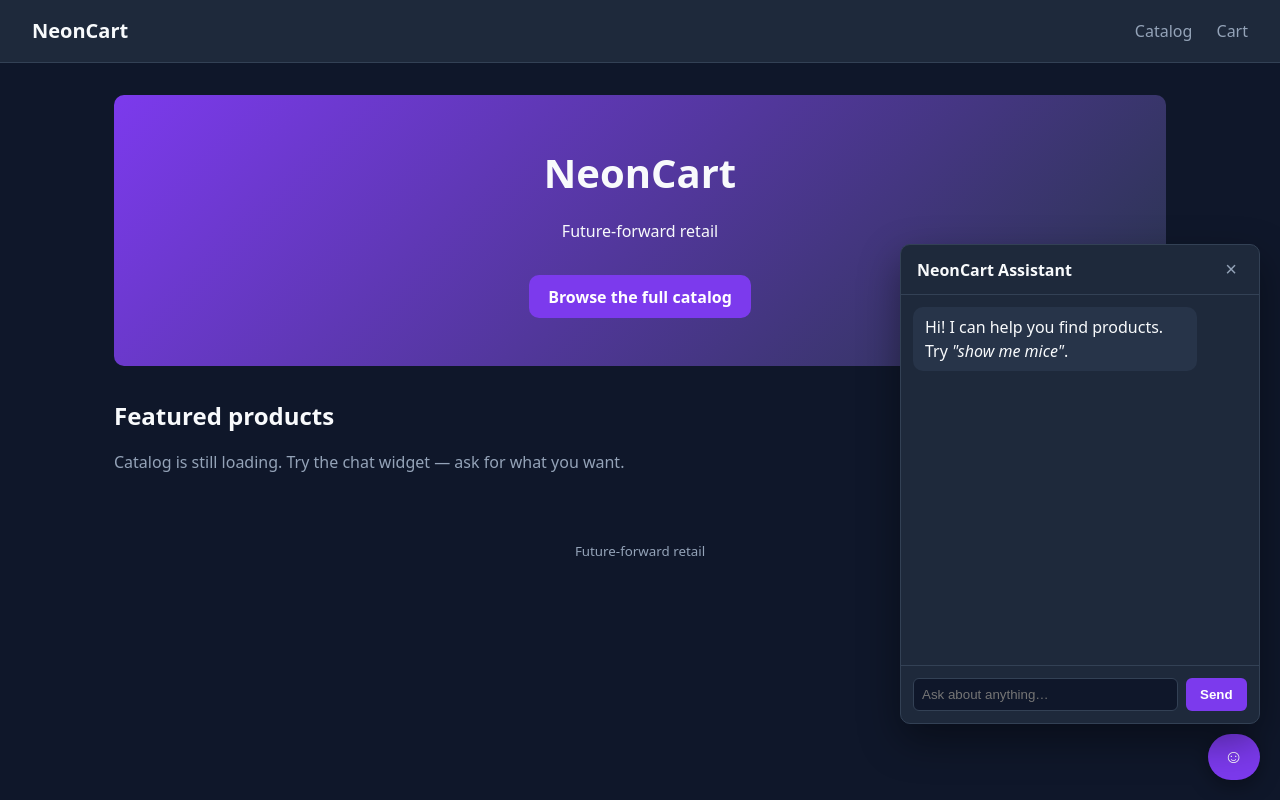
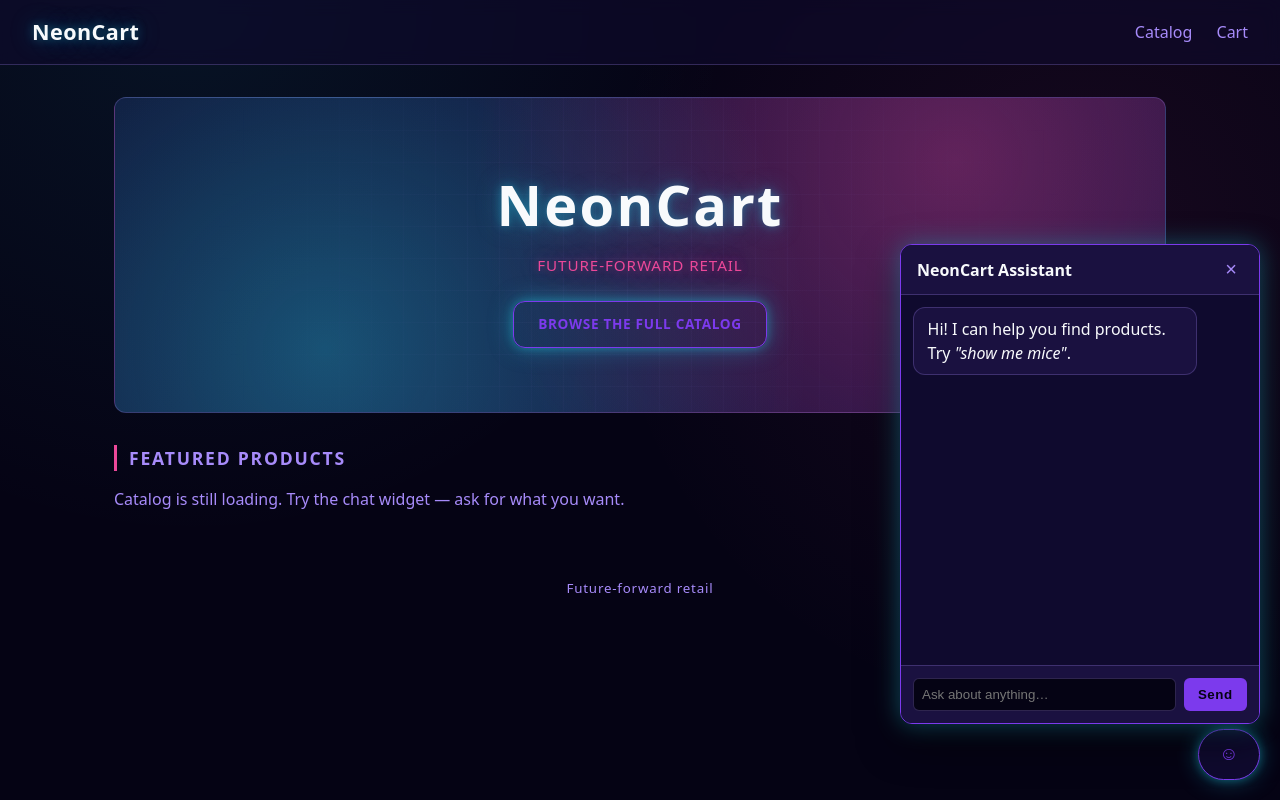
Before and after one commit to stephenwagner-grafana/observibelity, a FastAPI app: template src/neoncart/app/templates/index.html in a window 1280 px wide, after a click that opens the changed part. Run offline with FastAPI, Linux system fonts and the light colour scheme; the template is opened without the code that fills it, so the values that code supplies are empty.

Commit message:
feat(neoncart): true-neon visual refresh + branding env-var bugfix
The storefront looked indistinguishable from every other dark-purple
AI demo (same Tailwind violet on slate-900 the original NeonCart
shipped with). Rebuilt style.css around an electric-cyan + hot-magenta
neon-arcade palette: glow on the hero title, magenta accent on prices,
gradient underlines on card hover, subtle scan-line grid in the hero,
backdrop-blurred sticky nav, uppercase eyebrow text on section titles.

Layout, class names, and HTML templates are unchanged — only style.css
+ the chart's branding plumbing moved.

Branding bugfix: the chart was setting env vars TAGLINE and
PRIMARY_COLOR on the neoncart pod, but app/main.py reads
BRANDING_TAGLINE and BRANDING_PRIMARY_COLOR. Result: the Python
fallbacks ("Future-forward retail" + #7c3aed purple) always won
regardless of what values.yaml said. Renamed the ConfigMap keys +
deployment env mappings to the BRANDING_* prefix so neoncart.branding
in values.yaml actually flows through.

Default tagline is now "Glow on. Shop on." and default primary is
#22d3ee (cyan). values.yaml grows a neoncart.branding block for
shape parity with supportbot.branding so the override surface is
self-documenting.

Co-Authored-By: Claude Opus 4.7 <noreply@anthropic.com>

```diff
--- a/src/neoncart/app/static/style.css
+++ b/src/neoncart/app/static/style.css
@@ -1,16 +1,27 @@
-/* NeonCart storefront styles. --primary-color is injected per-deploy
-   from values.yaml -> neoncart.branding.primaryColor (see base.html). */
+/* NeonCart storefront — neon-arcade aesthetic.
+   --primary-color is injected per-deploy from values.yaml ->
+   neoncart.branding.primaryColor (see base.html). Defaults to electric
+   cyan; accent is hot magenta. Background is near-black with violet
+   undertones so the neon glows read on first paint. */
 
 :root {
-  --primary-color: #7c3aed;
-  --bg: #0f172a;
-  --surface: #1e293b;
-  --surface-elev: #273449;
+  --primary-color: #22d3ee;        /* electric cyan (overridable) */
+  --accent-color: #ec4899;         /* hot magenta */
+  --accent-color-soft: rgba(236, 72, 153, 0.35);
+  --primary-color-soft: rgba(34, 211, 238, 0.35);
+  --bg: #050314;                   /* near-black violet */
+  --surface: #0f0a2e;              /* midnight purple */
+  --surface-elev: #1a1140;
   --text: #f8fafc;
-  --text-muted: #94a3b8;
-  --border: #334155;
+  --text-muted: #a78bfa;           /* lavender, not slate */
+  --border: rgba(167, 139, 250, 0.25);
+  --border-hot: var(--primary-color);
   --danger: #ef4444;
-  --radius: 10px;
+  --radius: 12px;
+  --glow-primary: 0 0 10px var(--primary-color-soft),
+                  0 0 24px var(--primary-color-soft);
+  --glow-accent:  0 0 10px var(--accent-color-soft),
+                  0 0 24px var(--accent-color-soft);
 }
 
 * { box-sizing: border-box; }
@@ -19,38 +30,47 @@ body {
   margin: 0;
   font-family: ui-sans-serif, system-ui, -apple-system, "Segoe UI",
     Roboto, "Helvetica Neue", Arial, sans-serif;
-  background: var(--bg);
+  background:
+    radial-gradient(circle at 15% 0%, rgba(34, 211, 238, 0.08), transparent 40%),
+    radial-gradient(circle at 85% 30%, rgba(236, 72, 153, 0.08), transparent 40%),
+    var(--bg);
+  background-attachment: fixed;
   color: var(--text);
   line-height: 1.5;
+  -webkit-font-smoothing: antialiased;
 }
 
 a { color: var(--primary-color); text-decoration: none; }
-a:hover { text-decoration: underline; }
+a:hover { text-decoration: underline; text-shadow: var(--glow-primary); }
 
 /* ---- Nav ---------------------------------------------------------- */
 .nc-nav {
   display: flex; justify-content: space-between; align-items: center;
-  padding: 1rem 2rem; background: var(--surface);
+  padding: 1rem 2rem;
+  background: rgba(15, 10, 46, 0.6);
+  backdrop-filter: blur(8px);
   border-bottom: 1px solid var(--border);
+  position: sticky; top: 0; z-index: 10;
 }
 .nc-brand {
   display: flex; gap: 0.6rem; align-items: center;
-  font-weight: 700; font-size: 1.25rem; color: var(--text);
+  font-weight: 700; font-size: 1.35rem; color: var(--text);
+  letter-spacing: 0.02em;
+  text-shadow: var(--glow-primary);
 }
 .nc-brand img { height: 28px; }
 .nc-nav nav a { margin-left: 1.25rem; color: var(--text-muted); }
-.nc-nav nav a:hover { color: var(--text); }
+.nc-nav nav a:hover { color: var(--primary-color); }
 
 /* ---- "View as" persona picker ------------------------------------- */
 .persona-picker {
-  display: flex;
-  align-items: center;
-  gap: 0.5rem;
-  margin-left: auto;
+  display: flex; align-items: center; gap: 0.5rem; margin-left: auto;
 }
 .persona-picker label {
   color: var(--text-muted);
   font-size: 0.85rem;
+  text-transform: uppercase;
+  letter-spacing: 0.08em;
 }
 .persona-picker select {
   background: var(--surface);
@@ -63,33 +83,93 @@ a:hover { text-decoration: underline; }
   max-width: 260px;
 }
 .persona-picker select:focus {
-  outline: 2px solid var(--primary-color);
+  outline: 1px solid var(--primary-color);
   outline-offset: 1px;
+  box-shadow: var(--glow-primary);
 }
-.persona-picker option[selected] {
-  font-weight: bold;
-}
+.persona-picker option[selected] { font-weight: bold; }
 
 /* ---- Layout ------------------------------------------------------- */
 .nc-main { max-width: 1100px; margin: 2rem auto; padding: 0 1.5rem; }
 .nc-section { margin: 2rem 0; }
-.nc-section h2 { margin-bottom: 1rem; }
-.nc-footer { text-align: center; padding: 2rem; color: var(--text-muted); }
+.nc-section h2 {
+  margin-bottom: 1rem;
+  text-transform: uppercase;
+  letter-spacing: 0.1em;
+  font-size: 1.1rem;
+  color: var(--text-muted);
+  border-left: 3px solid var(--accent-color);
+  padding-left: 0.75rem;
+}
+.nc-footer {
+  text-align: center; padding: 2rem;
+  color: var(--text-muted);
+  letter-spacing: 0.05em;
+}
 
 /* ---- Hero --------------------------------------------------------- */
 .nc-hero {
-  padding: 3rem 2rem;
-  background: linear-gradient(135deg, var(--primary-color) 0%, var(--surface-elev) 100%);
+  padding: 4rem 2rem;
+  background:
+    radial-gradient(circle at 80% 20%, var(--accent-color-soft), transparent 55%),
+    radial-gradient(circle at 20% 80%, var(--primary-color-soft), transparent 55%),
+    linear-gradient(135deg, var(--surface) 0%, var(--surface-elev) 100%);
+  border: 1px solid var(--border);
   border-radius: var(--radius);
   text-align: center;
+  position: relative;
+  overflow: hidden;
 }
-.nc-hero h1 { font-size: 2.5rem; margin: 0 0 0.5rem; }
+.nc-hero::before {
+  /* subtle scan-line grid */
+  content: "";
+  position: absolute; inset: 0;
+  background-image:
+    linear-gradient(rgba(167, 139, 250, 0.05) 1px, transparent 1px),
+    linear-gradient(90deg, rgba(167, 139, 250, 0.05) 1px, transparent 1px);
+  background-size: 32px 32px;
+  pointer-events: none;
+  mask-image: radial-gradient(circle at center, black 0%, transparent 80%);
+}
+.nc-hero h1 {
+  font-size: 3.5rem;
+  margin: 0 0 0.5rem;
+  letter-spacing: 0.04em;
+  color: var(--text);
+  text-shadow: var(--glow-primary);
+  position: relative;
+}
+.nc-hero p {
+  margin: 0;
+  color: var(--accent-color);
+  text-shadow: var(--glow-accent);
+  letter-spacing: 0.06em;
+  text-transform: uppercase;
+  font-size: 0.95rem;
+  position: relative;
+}
 .nc-cta {
-  display: inline-block; margin-top: 1rem; padding: 0.6rem 1.2rem;
-  background: var(--primary-color); color: #fff !important;
-  border-radius: var(--radius); border: 0; cursor: pointer; font-weight: 600;
+  display: inline-block; margin-top: 1.5rem; padding: 0.75rem 1.5rem;
+  background: transparent;
+  color: var(--primary-color) !important;
+  border: 1px solid var(--primary-color);
+  border-radius: var(--radius);
+  cursor: pointer;
+  font-weight: 600;
+  letter-spacing: 0.05em;
+  text-transform: uppercase;
+  font-size: 0.85rem;
+  transition: all .15s ease;
+  position: relative;
+  box-shadow: var(--glow-primary);
 }
-.nc-cta:hover { filter: brightness(1.1); text-decoration: none; }
+.nc-cta:hover {
+  background: var(--primary-color);
+  color: var(--bg) !important;
+  text-decoration: none;
+  text-shadow: none;
+  box-shadow: 0 0 16px var(--primary-color), 0 0 32px var(--primary-color-soft);
+}
 
 /* ---- Cards / grid -------------------------------------------------- */
 .nc-grid {
@@ -125,65 +245,120 @@ a:hover { text-decoration: underline; }
 .nc-product__media img,
 .nc-product__placeholder {
   width: 100%; aspect-ratio: 1 / 1; object-fit: cover;
-  border-radius: var(--radius); background: var(--surface-elev);
+  border-radius: var(--radius);
+  background:
+    linear-gradient(135deg, var(--surface-elev) 0%, var(--surface) 100%);
+  border: 1px solid var(--border);
 }
-.nc-product__brand { color: var(--text-muted); margin: 0; }
-.nc-product__price { font-size: 1.5rem; color: var(--primary-color); font-weight: 700; }
-.nc-product__sku code { background: var(--surface); padding: 2px 6px; border-radius: 4px; }
+.nc-product__brand {
+  color: var(--text-muted); margin: 0;
+  text-transform: uppercase; letter-spacing: 0.06em;
+}
+.nc-product__price {
+  font-size: 1.75rem;
+  color: var(--accent-color);
+  font-weight: 700;
+  text-shadow: var(--glow-accent);
+}
+.nc-product__sku code {
+  background: var(--surface);
+  border: 1px solid var(--border);
+  padding: 2px 6px;
+  border-radius: 4px;
+  color: var(--primary-color);
+}
 .nc-product__stock { color: var(--text-muted); }
 
 /* ---- Chat widget -------------------------------------------------- */
 .nc-chat { position: fixed; right: 1.25rem; bottom: 1.25rem; z-index: 50; }
 .nc-chat__toggle {
   display: inline-flex; align-items: center; gap: 0.5rem;
-  padding: 0.75rem 1rem; background: var(--primary-color);
-  color: #fff; border: 0; border-radius: 999px; cursor: pointer;
-  font-weight: 600; box-shadow: 0 6px 20px rgba(0,0,0,0.35);
+  padding: 0.85rem 1.25rem;
+  background: var(--surface);
+  color: var(--primary-color);
+  border: 1px solid var(--primary-color);
+  border-radius: 999px;
+  cursor: pointer;
+  font-weight: 600;
+  letter-spacing: 0.04em;
+  text-transform: uppercase;
+  font-size: 0.85rem;
+  box-shadow: var(--glow-primary);
+  transition: all .15s ease;
+}
+.nc-chat__toggle:hover {
+  background: var(--primary-color);
+  color: var(--bg);
+  box-shadow: 0 0 16px var(--primary-color), 0 0 32px var(--primary-color-soft);
 }
 .nc-chat__toggle-icon { font-size: 1.2rem; }
 
 .nc-chat__panel {
   display: none; position: absolute; right: 0; bottom: 3.5rem;
   width: 360px; max-width: 90vw; height: 480px; max-height: 70vh;
-  background: var(--surface); border: 1px solid var(--border);
-  border-radius: var(--radius); box-shadow: 0 16px 40px rgba(0,0,0,0.4);
+  background: var(--surface);
+  border: 1px solid var(--primary-color);
+  border-radius: var(--radius);
+  box-shadow: 0 0 24px var(--primary-color-soft), 0 16px 40px rgba(0,0,0,0.5);
   flex-direction: column;
+  overflow: hidden;
 }
 .nc-chat[data-open="true"] .nc-chat__panel { display: flex; }
 .nc-chat[data-open="true"] .nc-chat__toggle-text { display: none; }
 
 .nc-chat__header {
   display: flex; justify-content: space-between; align-items: center;
-  padding: 0.75rem 1rem; border-bottom: 1px solid var(--border);
+  padding: 0.75rem 1rem;
+  border-bottom: 1px solid var(--border);
+  background: var(--surface-elev);
 }
 .nc-chat__close {
   background: transparent; border: 0; color: var(--text-muted);
   font-size: 1.25rem; cursor: pointer;
 }
+.nc-chat__close:hover { color: var(--accent-color); }
 
 .nc-chat__messages {
   flex: 1; padding: 0.75rem; overflow-y: auto;
   display: flex; flex-direction: column; gap: 0.5rem;
 }
 .chat-msg {
-  padding: 0.5rem 0.75rem; border-radius: var(--radius);
+  padding: 0.55rem 0.85rem; border-radius: var(--radius);
   max-width: 85%; word-wrap: break-word;
 }
-.chat-msg--user { background: var(--primary-color); color: #fff; align-self: flex-end; }
-.chat-msg--bot { background: var(--surface-elev); align-self: flex-start; }
+.chat-msg--user {
+  background: linear-gradient(135deg, var(--primary-color), #0891b2);
+  color: var(--bg);
+  align-self: flex-end;
+  font-weight: 500;
+}
+.chat-msg--bot {
+  background: var(--surface-elev);
+  border: 1px solid var(--border);
+  align-self: flex-start;
+}
 .chat-msg--err { background: var(--danger); color: #fff; }
 
 .nc-chat__form {
   display: flex; gap: 0.5rem; padding: 0.75rem;
   border-top: 1px solid var(--border);
+  background: var(--surface-elev);
 }
 .nc-chat__form input {
   flex: 1; padding: 0.5rem; background: var(--bg);
   color: var(--text); border: 1px solid var(--border); border-radius: 6px;
 }
+.nc-chat__form input:focus {
+  outline: 0; border-color: var(--primary-color);
+  box-shadow: var(--glow-primary);
+}
 .nc-chat__send {
-  padding: 0.5rem 0.9rem; background: var(--primary-color);
-  color: #fff; border: 0; border-radius: 6px; cursor: pointer; font-weight: 600;
+  padding: 0.5rem 0.9rem;
+  background: var(--primary-color);
+  color: var(--bg);
+  border: 0; border-radius: 6px; cursor: pointer; font-weight: 600;
+  letter-spacing: 0.04em;
 }
+.nc-chat__send:hover { box-shadow: var(--glow-primary); }
 .nc-chat__spinner { display: none; align-self: center; color: var(--text-muted); }
 .nc-chat__spinner.htmx-request { display: inline; }
--- a/templates/neoncart/configmap.yaml
+++ b/templates/neoncart/configmap.yaml
@@ -9,6 +9,6 @@ metadata:
     app.kubernetes.io/component: neoncart
 data:
   BRANDING_NAME: {{ (.Values.neoncart.branding).name | default "NeonCart" | quote }}
-  TAGLINE: {{ (.Values.neoncart.branding).tagline | default "Shop the future, today." | quote }}
-  PRIMARY_COLOR: {{ (.Values.neoncart.branding).primaryColor | default "#22d3ee" | quote }}
+  BRANDING_TAGLINE: {{ (.Values.neoncart.branding).tagline | default "Glow on. Shop on." | quote }}
+  BRANDING_PRIMARY_COLOR: {{ (.Values.neoncart.branding).primaryColor | default "#22d3ee" | quote }}
 {{- end }}
```
Also changed, not shown: other parts of src/neoncart/app/static/style.css (+48 -8 lines), templates/neoncart/deployment.yaml (+4 -4 lines), values.yaml (+8 -0 lines).
